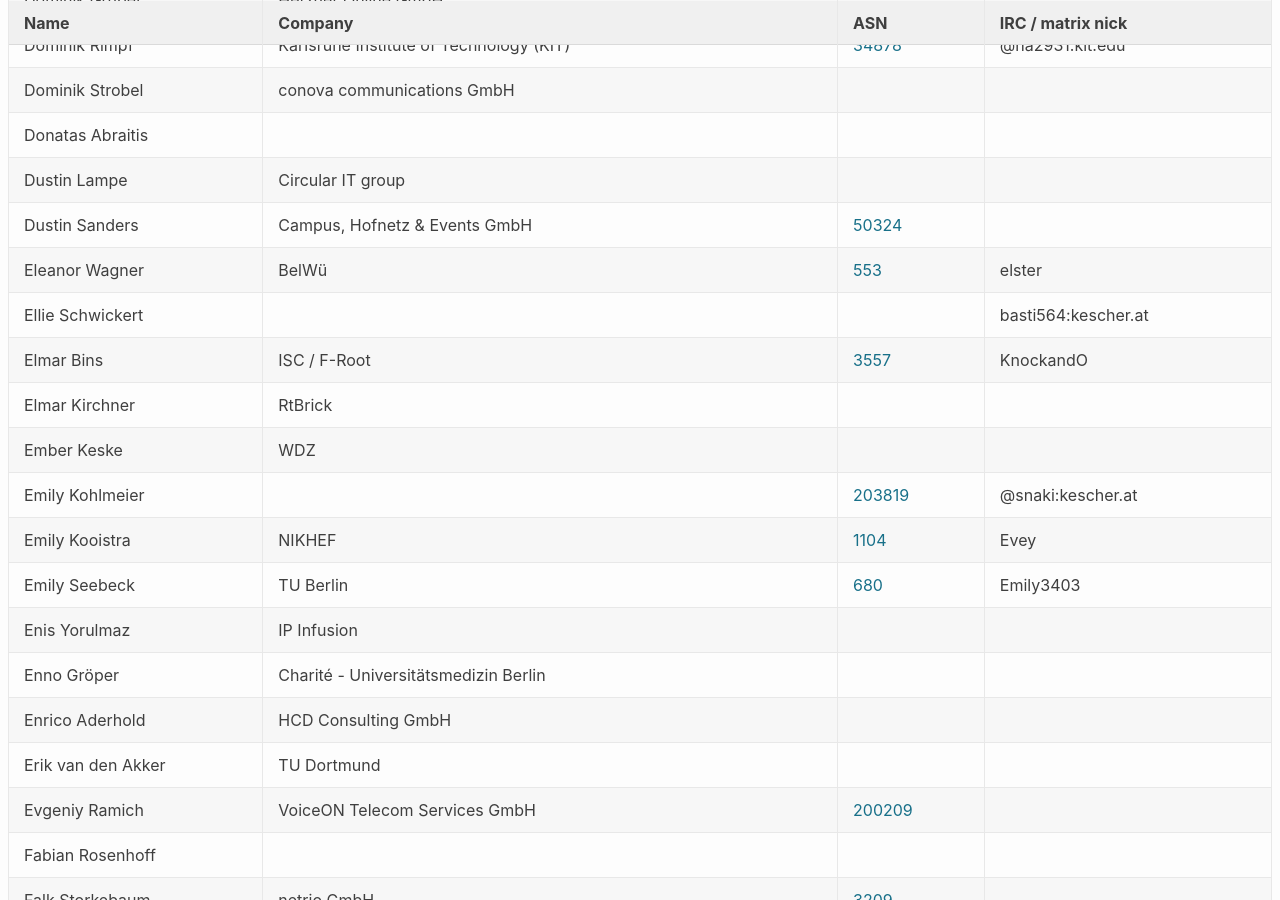
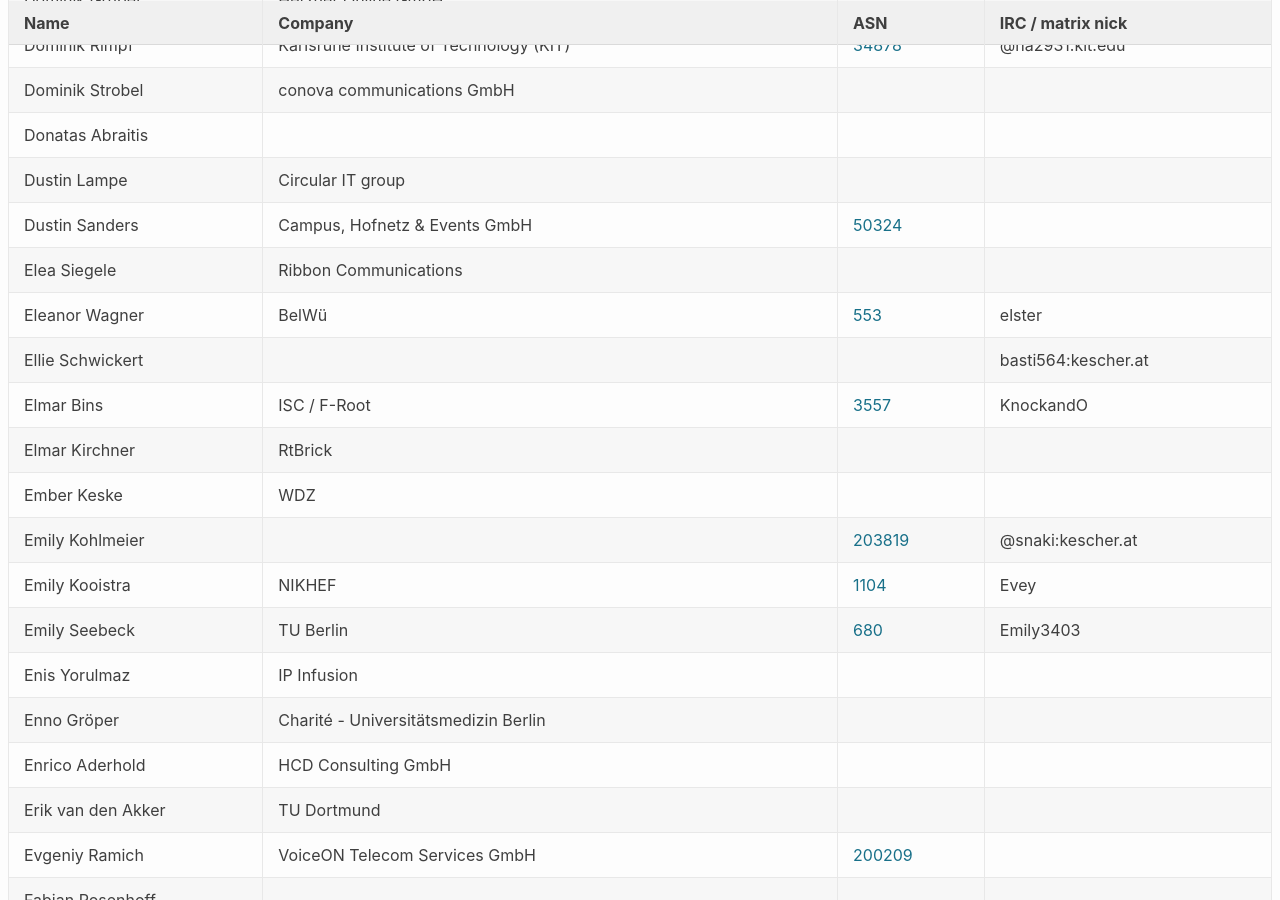
Before and after one commit to denog/pretix-attendeelist, a Jekyll site: the page built from denog16/index.markdown, in a window 1280 px wide and 900 px high, scrolled down 5218 px. Built offline with Jekyll 4.4.1, drawn with Linux system fonts in a browser that asks for light colours.

Commit message:
Latest data: Sat Nov  2 08:31:43 UTC 2024

```diff
--- a/_data/attendees_denog16_onsite.json
+++ b/_data/attendees_denog16_onsite.json
@@ -712,6 +712,12 @@
     "company": "BelWü",
     "irc": "elster",
     "asn": "553"
+  },
+  {
+    "name": "Elea Siegele",
+    "company": "Ribbon Communications",
+    "irc": null,
+    "asn": null
   },
   {
     "name": "Ellie Schwickert",
```
